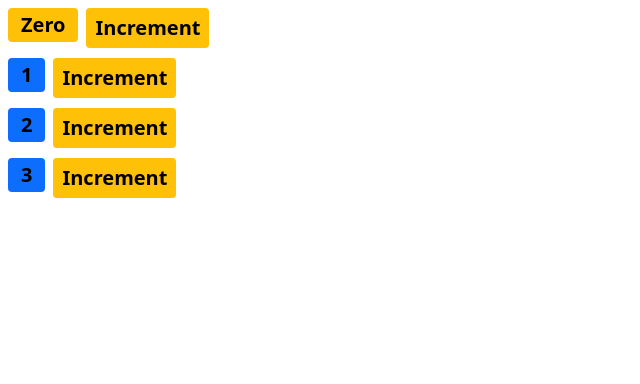
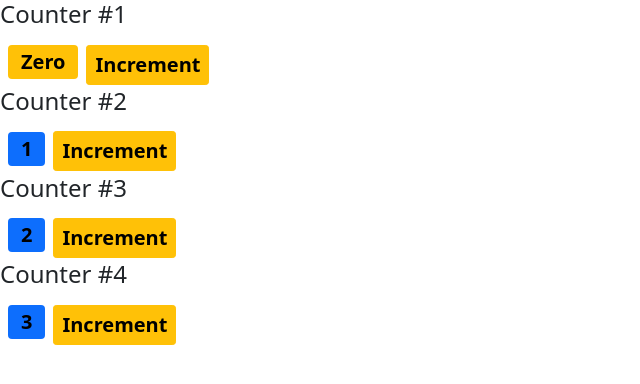
Before and after one commit to Khodidas-withLoveKD/React-Learnings, a React (Create React App) app: page /counters in a window 1280 px wide. Shown: the top 384 px of the page, without its empty margins (0-640 px from the left). Built offline with nearby package versions, Linux system fonts and the light colour scheme.

Commit message:
Passing Children

```diff
--- a/src/Components/Counters.jsx
+++ b/src/Components/Counters.jsx
@@ -15,7 +15,9 @@
 		return (
 			<React.Fragment>
 				{this.state.counters.map((counter) => (
-					<Counter key={counter.id} value={counter.value} />
+					<Counter key={counter.id} value={counter.value}>
+						<h4>Counter #{counter.id}</h4>
+					</Counter>
 				))}
 			</React.Fragment>
 		)
--- a/src/Components/counter.jsx
+++ b/src/Components/counter.jsx
@@ -13,8 +13,10 @@
 	}
 
 	render() {
+		console.log(this.props)
 		return (
 			<div>
+				{this.props.children}
 				<span style={this.styles} className={this.getBadgeClasses()}>
 					{this.formatCount()}
 				</span>
```
